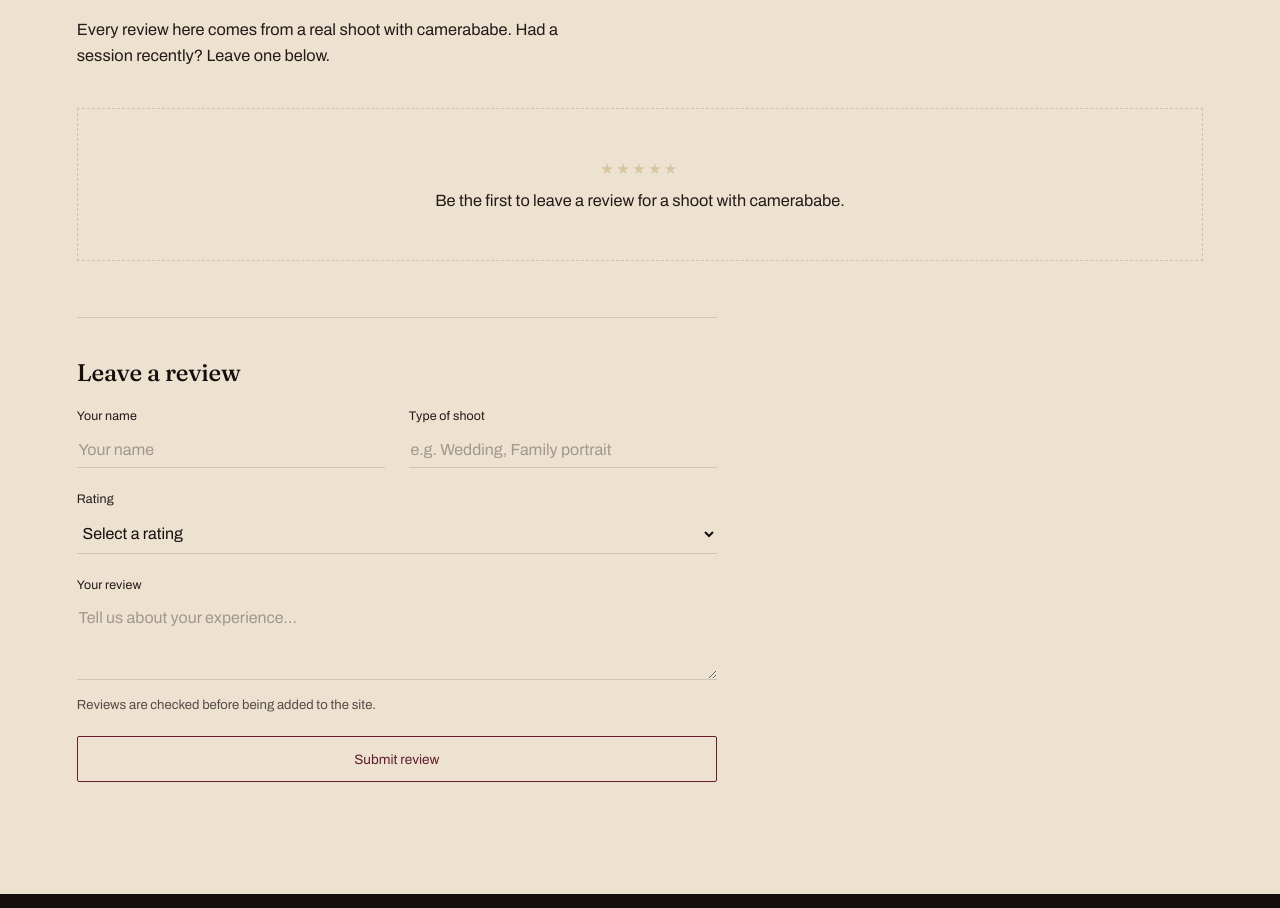
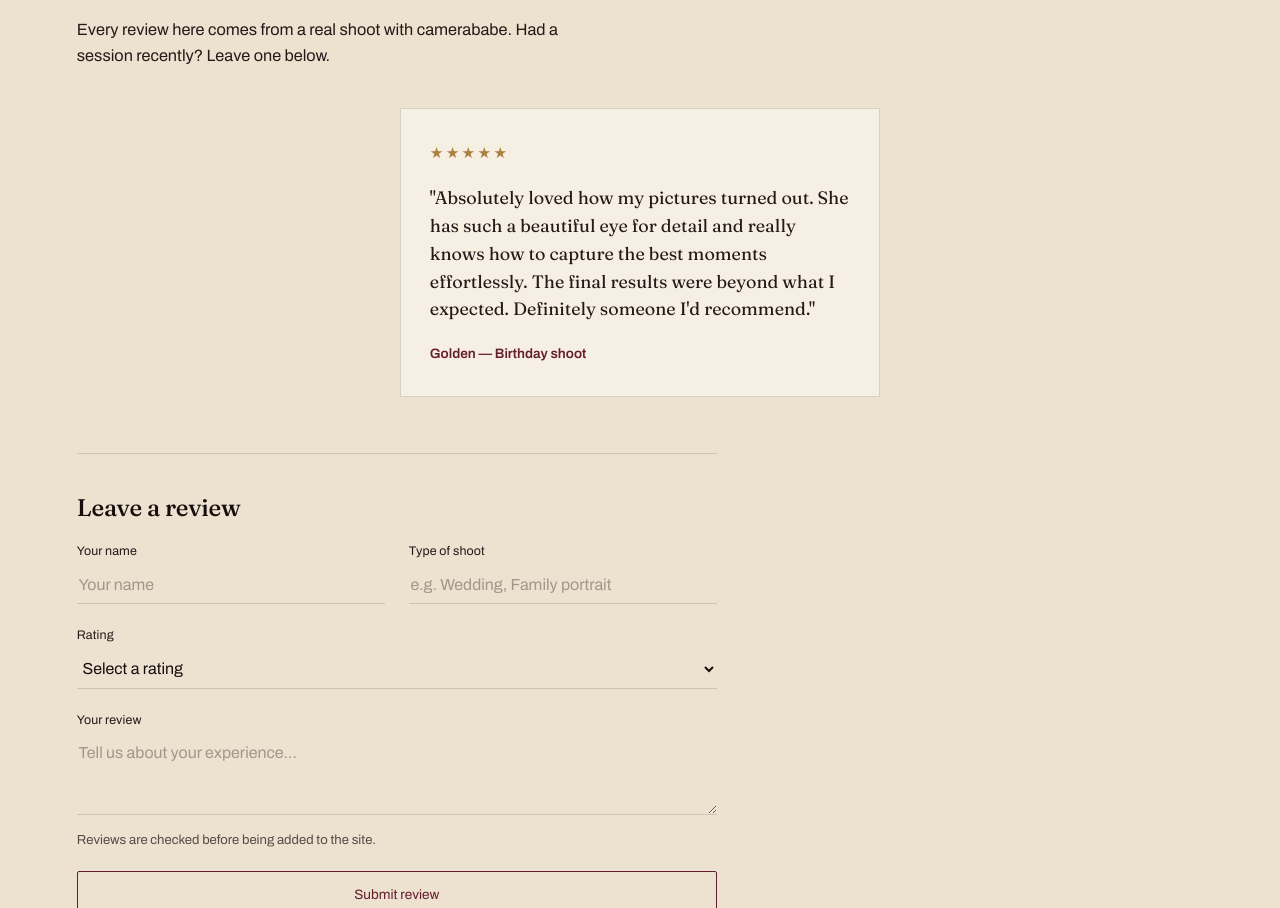
Before and after one commit to cyberdoncode/Camerababe-site, a website: page booking.html in a window 1280 px wide. Shown: the part 1438-2346 px from the top of the page. Drawn offline with nearby package versions, Linux system fonts and the light colour scheme.

Commit message:
Add files via upload

```diff
--- a/booking.html
+++ b/booking.html
@@ -222,9 +222,10 @@
     <p class="review-intro">Every review here comes from a real shoot with camerababe. Had a session recently? Leave one below.</p>
 
     <div class="t-grid">
-      <div class="t-empty">
+      <div class="t-card">
         <span class="t-stars">★★★★★</span>
-        <p>Be the first to leave a review for a shoot with camerababe.</p>
+        <p class="t-quote">"Absolutely loved how my pictures turned out. She has such a beautiful eye for detail and really knows how to capture the best moments effortlessly. The final results were beyond what I expected. Definitely someone I'd recommend."</p>
+        <span class="t-name">Golden — Birthday shoot</span>
       </div>
     </div>
 
--- a/styles.css
+++ b/styles.css
@@ -428,6 +428,7 @@ nav.links a.cta:hover{ background:var(--gold-light); color:var(--ink); }
 .t-quote{ font-family:'Fraunces', serif; font-size:1.12rem; line-height:1.55; color:var(--ink-soft); flex:1; }
 .t-name{ font-size:0.85rem; color:var(--wine); font-weight:600; }
 @media(max-width:900px){ .t-grid{ grid-template-columns:1fr; } }
+.t-grid:has(> .t-card:only-child){ grid-template-columns:minmax(0,480px); justify-content:center; }
 
 .review-intro{ color:var(--ink-soft); font-size:1.02rem; line-height:1.6; max-width:56ch; margin-top:-1.6rem; margin-bottom:2.4rem; }
 .t-empty{ grid-column:1/-1; text-align:center; padding:3.2rem 2rem; border:1px dashed var(--line-dark); }
```
